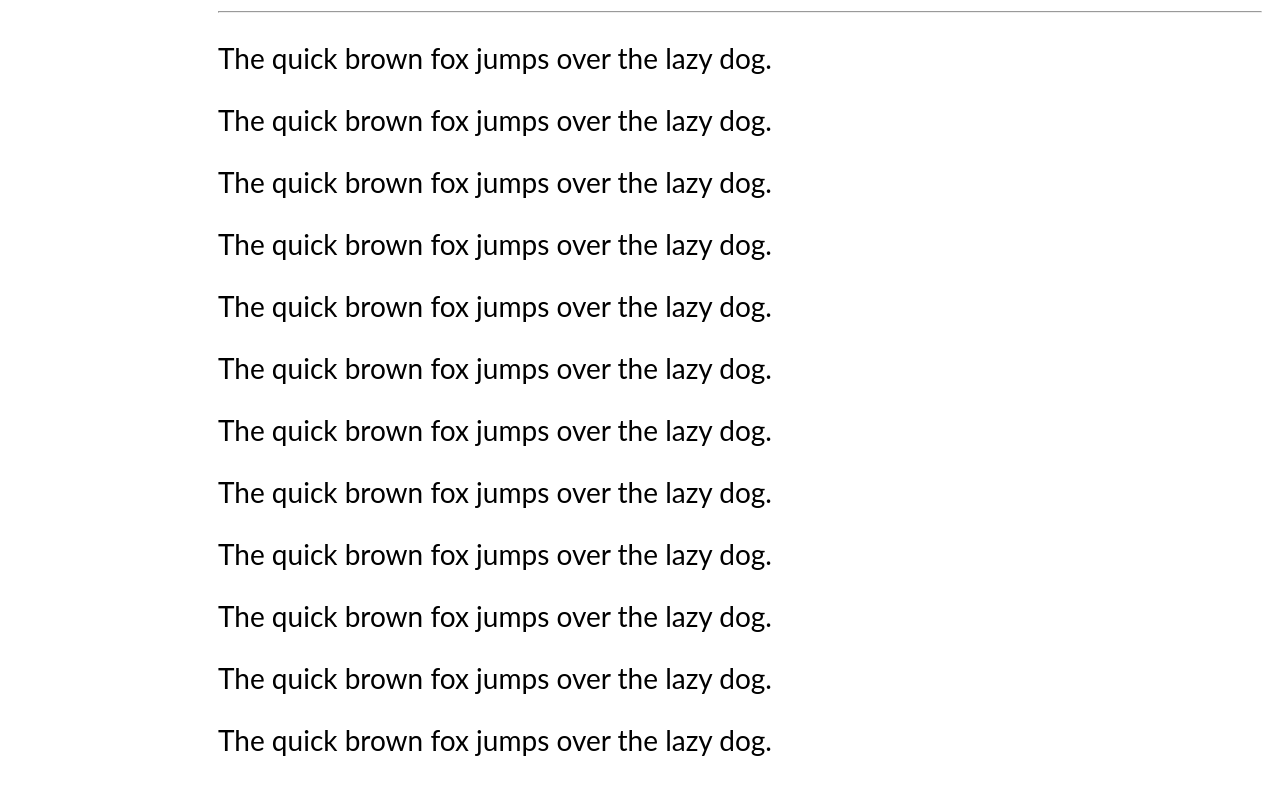
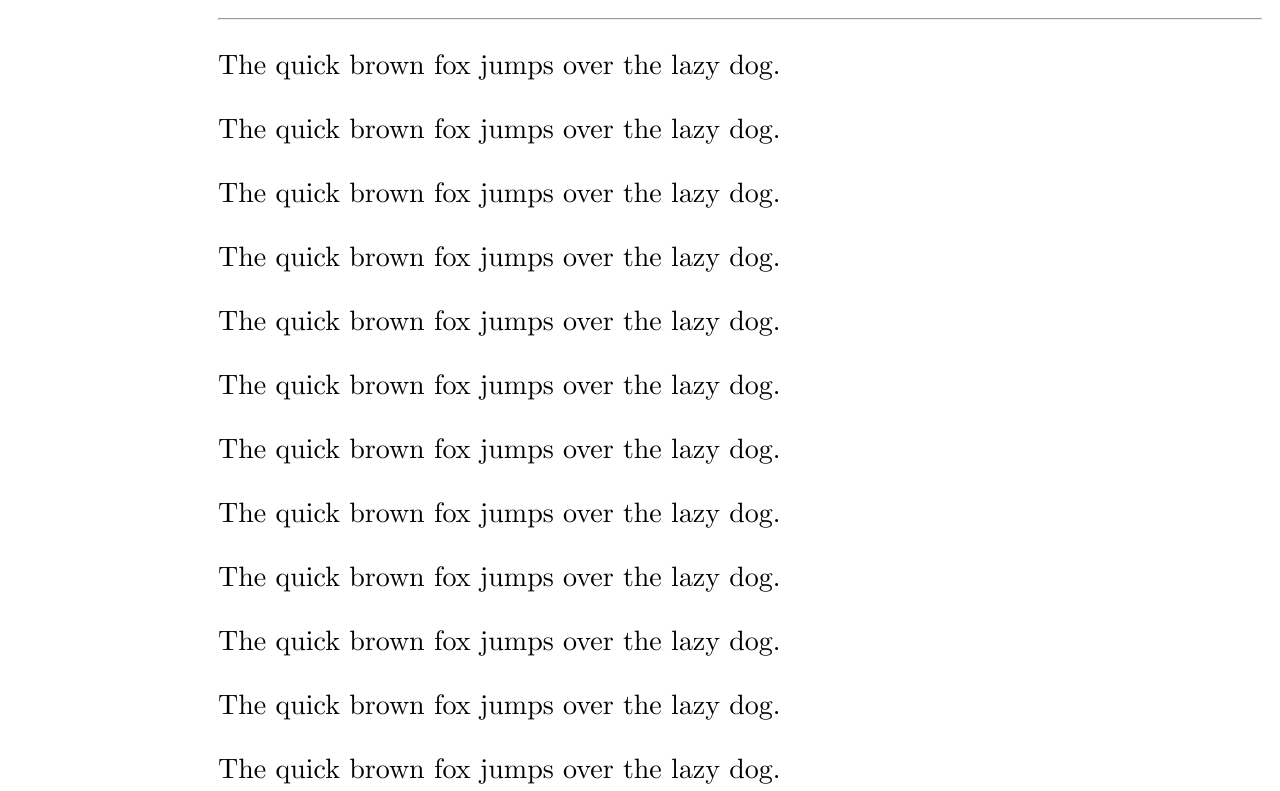
Before and after one commit to rentristandelacruz/rentristandelacruz.github.io, a plain HTML site: page index.html in a window 1280 px wide. Shown: the part 477-1268 px from the top of the page. Drawn offline with nearby package versions, Linux system fonts and the light colour scheme.

Commit message:
Changed font family to 'CMU Serif Romanw'

```diff
--- a/index.html
+++ b/index.html
@@ -7,8 +7,42 @@
 <script id="MathJax-script" async src="https://cdn.jsdelivr.net/npm/mathjax@3/es5/tex-mml-chtml.js"></script>
 
 <style>
-body {
-  font-family: "cmu serif", "Lato", sans-serif;
+
+@font-face
+{
+  font-family: 'CMU Serif Roman';
+  font-style: normal;
+  font-weight: normal;
+  src: local('CMU Serif Roman'), url('resources/computer-modern/cmunrm.woff') format('woff');
+}
+
+
+    @font-face {
+    font-family: 'CMU Serif Italic';
+    font-style: normal;
+    font-weight: normal;
+    src: local('CMU Serif Italic'), url('cmunti.woff') format('woff');
+    }
+
+
+    @font-face {
+    font-family: 'CMU Serif Bold';
+    font-style: normal;
+    font-weight: normal;
+    src: local('CMU Serif Bold'), url('cmunbx.woff') format('woff');
+    }
+
+
+    @font-face {
+    font-family: 'CMU Serif BoldItalic';
+    font-style: normal;
+    font-weight: normal;
+    src: local('CMU Serif BoldItalic'), url('cmunbi.woff') format('woff');
+    }
+
+body
+{
+  font-family: "CMU Serif Roman", "Lato", sans-serif;
 }
 
 .sidenav
```
